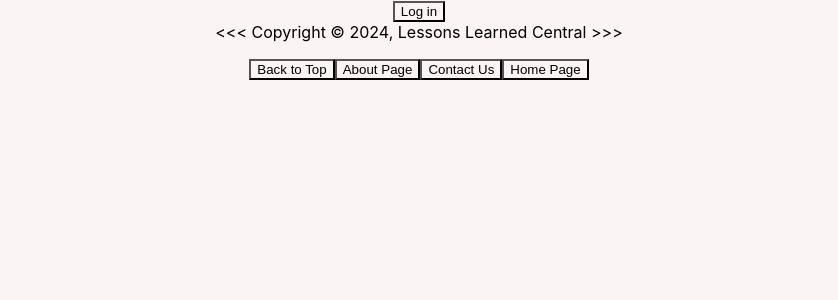
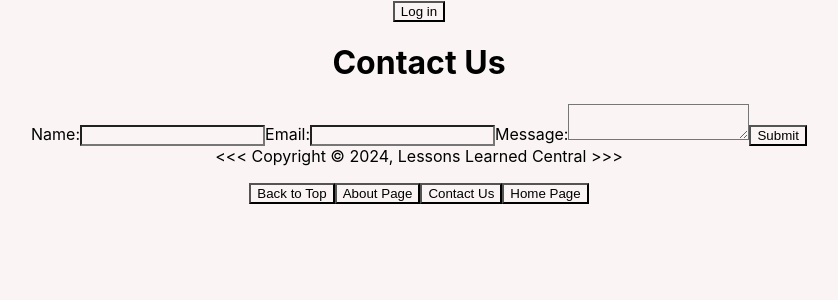
Before and after one commit to WalkerB20/Lessons-Learned-Central, a React (Create React App) app in the folder Client/: page /contact in a window 1280 px wide. Shown: the top 300 px of the page, without its empty margins (221-1059 px from the left). Built offline with nearby package versions, Linux system fonts and the light colour scheme.

Commit message:
made some improvements to the about and contact page

```diff
--- a/Client/src/App.js
+++ b/Client/src/App.js
@@ -7,6 +7,7 @@ import AARComponent from './components/AARComponent/index.jsx';
 import NavbarLogin from './components/NavbarLogin/index.jsx';
 import Home from './components/Home/index.jsx';
 import About from './components/About/index.jsx';
+import Contact from './components/Contact/index.jsx';
 
 export default function App() {
   return (
@@ -17,6 +18,7 @@ export default function App() {
             <Route path="/llc" element={<AARComponent />} />
             <Route exact path="/" element={<Home />} />
             <Route path="/about" element={<About />} />
+            <Route path="/contact" element={<Contact />} />
           </Routes>
           <Footer />
       </div>
--- a/Client/src/components/About/index.jsx
+++ b/Client/src/components/About/index.jsx
@@ -3,8 +3,12 @@ import React from 'react';
 const About = () => {
   return (
     <div>
-      <h1>About Page</h1>
-      <p>This is a placeholder about page.</p>
+      <h1>About</h1>
+      <p>Welcome to our military-focused social media platform!</p>
+      <p>Here, military members can share their experiences, training exercises, deployments, and After Action Reviews (AARs).</p>
+      <p>Our goal is to create a community where military personnel can learn from each other's experiences and benefit from the lessons learned in the field.</p>
+      <p>Whether you're a seasoned veteran or just starting your military journey, this platform is designed to help you grow, learn, and connect with others who share your passion for service.</p>
+      <p>Join us today and start sharing your valuable insights and lessons learned!</p>
     </div>
   );
 };
--- a/Client/src/components/Contact/index.jsx
+++ b/Client/src/components/Contact/index.jsx
@@ -1,20 +1,43 @@
-import React from 'react';
+import React, { useState } from 'react';
 
 const Contact = () => {
+  const [formData, setFormData] = useState({
+    name: '',
+    email: '',
+    message: ''
+  });
+
+  const handleInputChange = (e) => {
+    setFormData({
+      ...formData,
+      [e.target.name]: e.target.value
+    });
+  };
+
+  const handleSubmit = (e) => {
+    e.preventDefault();
+    // Perform form submission logic here
+    console.log(formData);
+  };
+
   return (
     <div>
       <h1>Contact Us</h1>
-      <form>
+      <form onSubmit={handleSubmit}>
         <label htmlFor="name">Name:</label>
-        <input type="text" id="name" name="name" />
+        <input type="text" id="name" name="name" value={formData.name} onChange={handleInputChange} />
 
         <label htmlFor="email">Email:</label>
-        <input type="email" id="email" name="email" />
+        <input type="email" id="email" name="email" value={formData.email} onChange={handleInputChange} />
 
         <label htmlFor="message">Message:</label>
-        <textarea id="message" name="message"></textarea>
+        <textarea id="message" name="message" value={formData.message} onChange={handleInputChange}></textarea>
 
         <button type="submit">Submit</button>
+        {formData.submitted && (
+        <p>Thank you for contacting us! We will reach out to you at our earliest convenience.</p>
+      )}
+
       </form>
     </div>
   );
```
